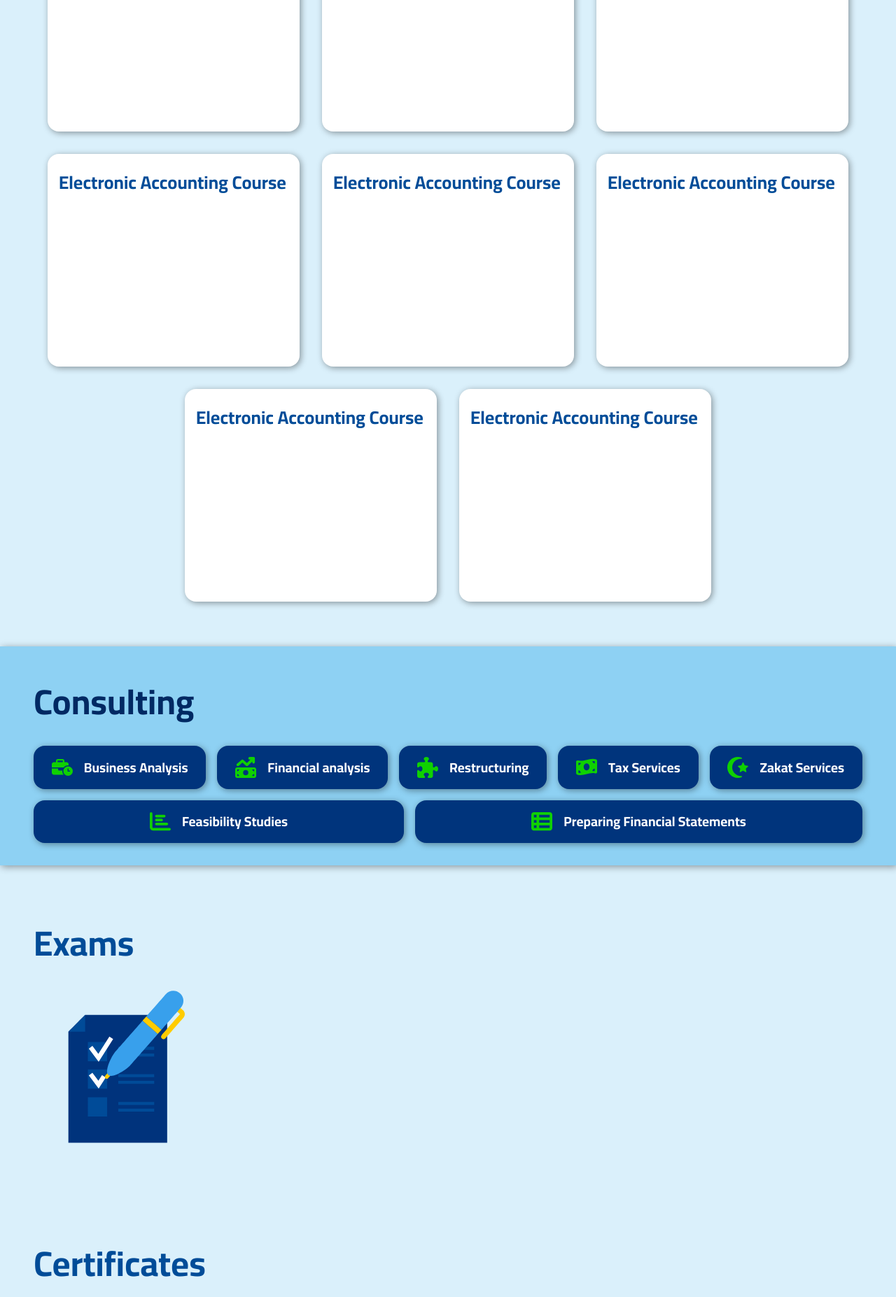
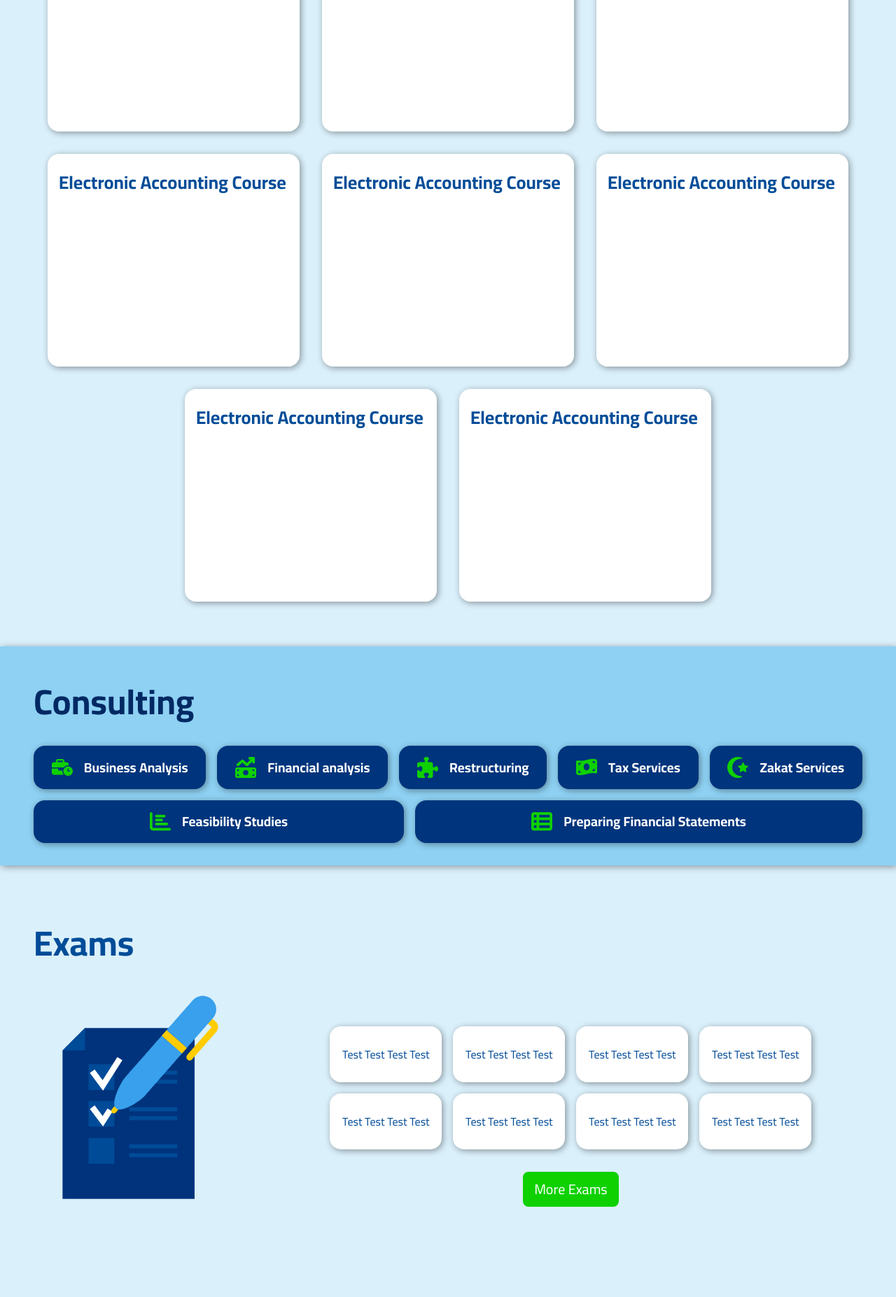
Before and after one commit to mohammad-Gazali/Exams-app, a Django app: page / in a window 1280 px wide. Shown: the part 3440-5294 px from the top of the page at 70% size. Run offline with Django 4.2, Linux system fonts and the light colour scheme; some libraries are stand-ins or nearby versions; some web fonts are replaced.

Commit message:
finishing exams section in index page

```diff
--- a/main/templates/partials/index/certificates.html
+++ b/main/templates/partials/index/certificates.html
@@ -26,6 +26,6 @@
         </ul>
         <div class="swiper-button-prev"></div>
         <div class="swiper-button-next"></div>
-        <div class="swiper-pagination down-pagination"></div>
+        <div class="swiper-pagination down-pagination hide-small"></div>
     </div>
 </section>
--- a/main/templates/partials/index/courses.html
+++ b/main/templates/partials/index/courses.html
@@ -7,7 +7,7 @@
     </h2>
     <ul id="courses-wrapper">
         {% for _ in "12312312312312312312311"|make_list %}
-            <a href="" class="course">
+            <a href="" class="course no-rtl">
                 <h3 class="clr-primary">
                     {% trans "Electronic accounting course" %}
                 </h3>
--- a/main/templates/partials/index/exams.html
+++ b/main/templates/partials/index/exams.html
@@ -5,12 +5,24 @@
     <h2 class="section-header">
         {% trans "Exams" %}
     </h2>
-    <div>
-        <lottie-player src="{% static 'json/exam.json' %}"  background="transparent"  speed="1"  style="width: 300px; height: 300px;"  loop autoplay></lottie-player>
+    <div class="exams-container">
+        <lottie-player src="{% static 'json/exam.json' %}" class="exam-animation"  background="transparent"  speed="1"  loop autoplay></lottie-player>
         <div>
             <ul id="exams-service-wrapper">
-
+                {% for _ in "12312312"|make_list %}
+                    <li class="exam-card">
+                        Test Test Test Test
+                        <div class="on-hover-serface-exam">
+                           <a href="" class="button">
+                            {% trans "Take The Exam" %}
+                           </a>
+                        </div>
+                    </li>
+                {% endfor %}
             </ul>
+            <a href="" class="button bg-secondary more-exams-btn">
+                {% trans "More Exams" %}
+            </a>
         </div>
     </div>
 </section>
--- a/static/css/base.css
+++ b/static/css/base.css
@@ -558,12 +558,19 @@
 .hero .main-row #intro-text h2 {
     font-size: 40px;
     line-height: 3rem;
+    margin-top: 4rem;
 }
 
 .hero .main-row #intro-text p {
     margin-top: 1rem;
     font-size: 20px;
     line-height: 2.3rem;
+}
+
+@media (max-width: 400px) {
+    .hero .main-row #intro-text p {
+        display: none;
+    }
 }
 
 .hero .search {
@@ -608,6 +615,7 @@
 }
 
 @media (max-width: 500px) {
+
     .hero .search form input[type="text"] {
         flex-grow: 1;
         min-width: 200px;
@@ -1127,6 +1135,10 @@
     .swiper-button-next {
         display: none !important;
     }
+
+    .hide-small {
+        display: none !important;
+    }
 }
 
 .down-pagination {
--- a/static/css/index.css
+++ b/static/css/index.css
@@ -154,14 +154,15 @@
 .course h3 {
     padding: 1rem;
     font-size: 26px;
+    overflow: hidden;
+    white-space: nowrap;
+    text-overflow: ellipsis;
     text-transform: capitalize;
 }
 
 .course img {
-    width: 100%;
-    height: auto;
+    width: auto;
     object-fit: cover;
-    object-position: center;
 }
 
 #consulting-services-wrapper {
@@ -233,3 +234,116 @@
     height: auto;
     fill: var(--secondary);
 }
+
+.exams-container {
+    display: flex;
+    justify-content: center;
+    align-items: center;
+}
+
+
+#exams-service-wrapper {
+    list-style: none;
+    display: flex;
+    flex-wrap: wrap;
+    justify-content: center;
+    align-items: center;
+    gap: 1rem;
+    margin-bottom: 2rem;
+    max-width: 950px;
+}
+
+@media (max-width: 700px) {
+    .exams-container {
+        flex-direction: column;
+    }
+}
+
+.exam-card {
+    background-color: var(--background-1);
+    color: var(--primary-main);
+    box-shadow: var(--common-shadow);
+    border-radius: var(--border-radius);
+    width: 160px;
+    min-height: 80px;
+    padding: 0.4rem;
+    display: flex;
+    justify-content: center;
+    align-items: center;
+    text-align: center;
+    position: relative;
+    cursor: pointer;
+}
+
+.exam-card .on-hover-serface-exam {
+    position: absolute;
+    inset: 0;
+    background: var(--secondary-dark);
+    display: flex;
+    justify-content: center;
+    align-items: center;
+    opacity: 0;
+    visibility: hidden;
+    pointer-events: none;
+    transition: var(--transition-faster);
+    border-radius: var(--border-radius);
+}
+
+.exam-card:hover .on-hover-serface-exam {
+    opacity: 100;
+    pointer-events: unset;
+    visibility: visible;
+}
+
+.exam-animation {
+    width: 400px;
+}
+
+.more-exams-btn {
+    width: fit-content;
+    margin: auto;
+    font-size: 20px !important;
+    padding: 0.4rem 1rem !important;
+}
+
+@media (max-width: 1000px) {
+    .exam-card:nth-of-type(8) {
+        display: none;
+    }
+
+    .exam-card:nth-of-type(7) {
+        display: none;
+    }
+
+    .exam-animation {
+        width: 300px;
+    }
+
+    #exams-service-wrapper {
+        max-width: 650px;
+    }
+}
+
+@media (max-width: 800px) {
+    .exam-card:nth-of-type(6) {
+        display: none;
+    }
+
+    .exam-card:nth-of-type(5) {
+        display: none;
+    }
+
+    #exams-service-wrapper {
+        max-width: 450px;
+    }
+
+    .exam-animation {
+        width: 300px
+    }
+}
+
+@media (max-width: 400px) {
+    .exam-card {
+        flex-grow: 1;
+    }
+}
```
Also changed, not shown: static/js/sliders.js (line endings or trailing spaces).
